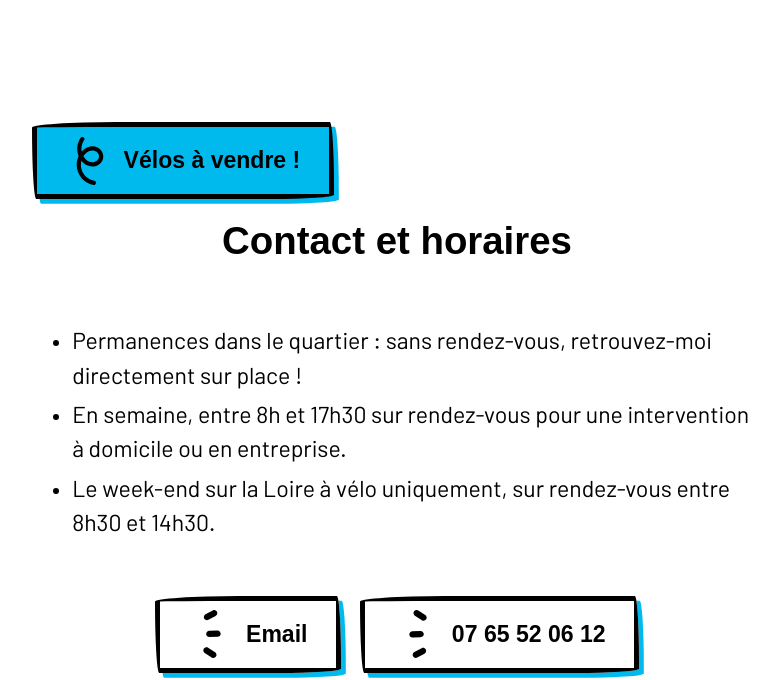
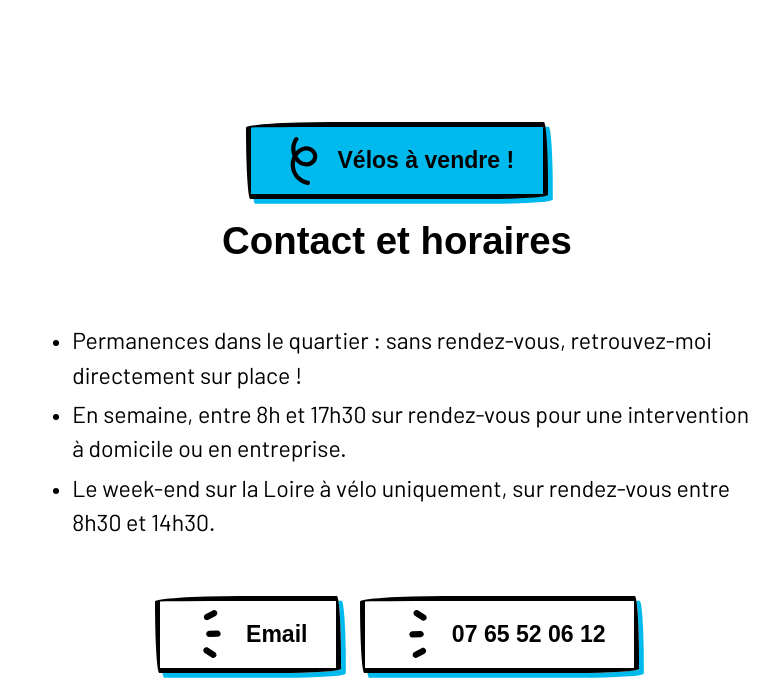
Before and after one commit to atelier-alice/atelier-web, a plain HTML site: page index.html in a window 1280 px wide. Shown: the part 5481-6161 px from the top of the page, without its empty margins (243-1022 px from the left). Drawn offline with Linux system fonts and the light colour scheme; a web font is replaced by a local one.

Commit message:
correction lien vélos

```diff
--- a/index.html
+++ b/index.html
@@ -305,8 +305,8 @@
       </section>
     </main>
     <footer class="section" id="contact">
-      <div class="sticky-fingers">
-            <a href="" class="button button--blue">
+      <div style="text-align:center;">
+        <a href="velos.html" class="button button--blue">
         <svg viewBox="0 0 48 48" width="48px" height="48px" xmlns="http://www.w3.org/2000/svg">
           <title>Une petite boucle</title>
           <path
```
Lines whose indentation alone changed are shown as unchanged.
